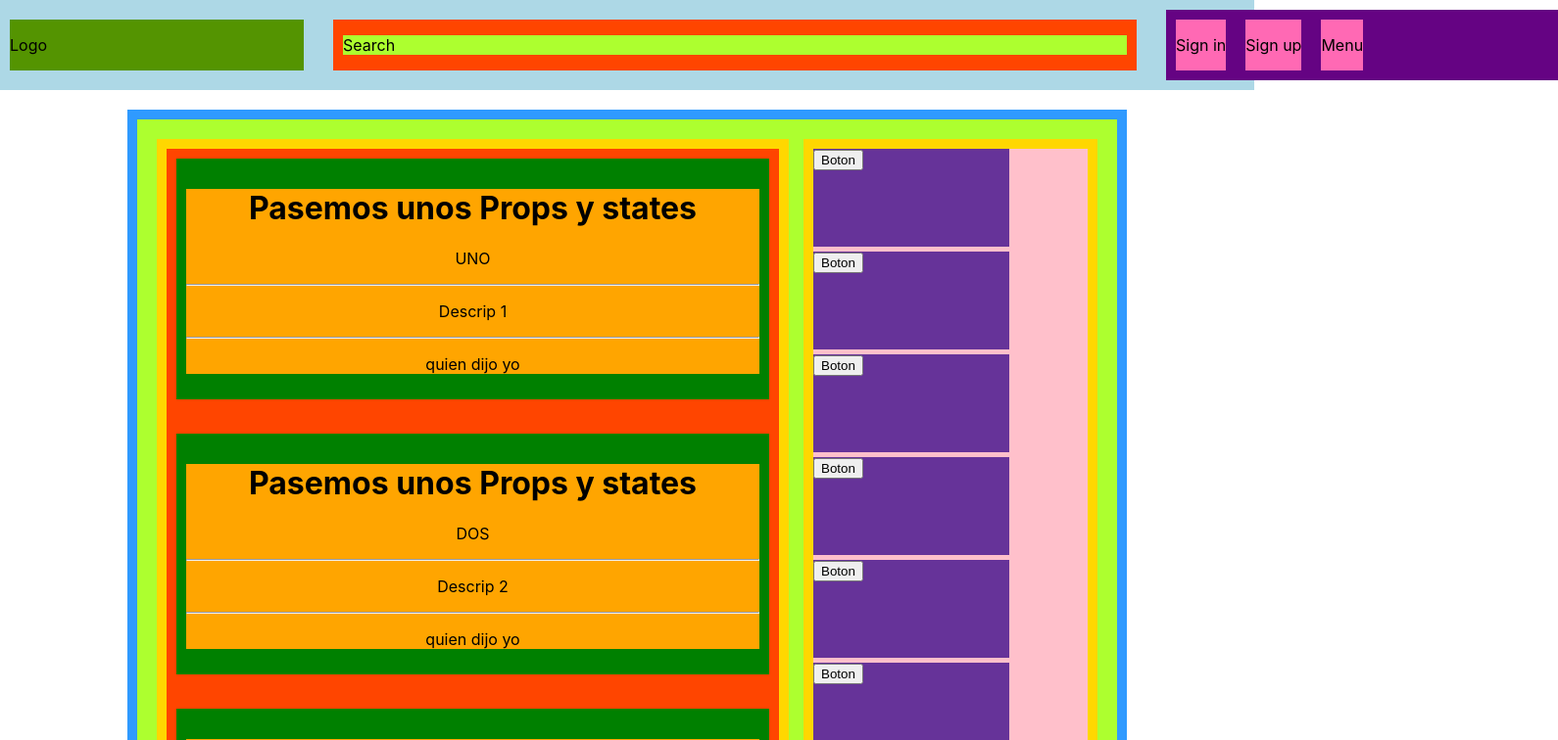
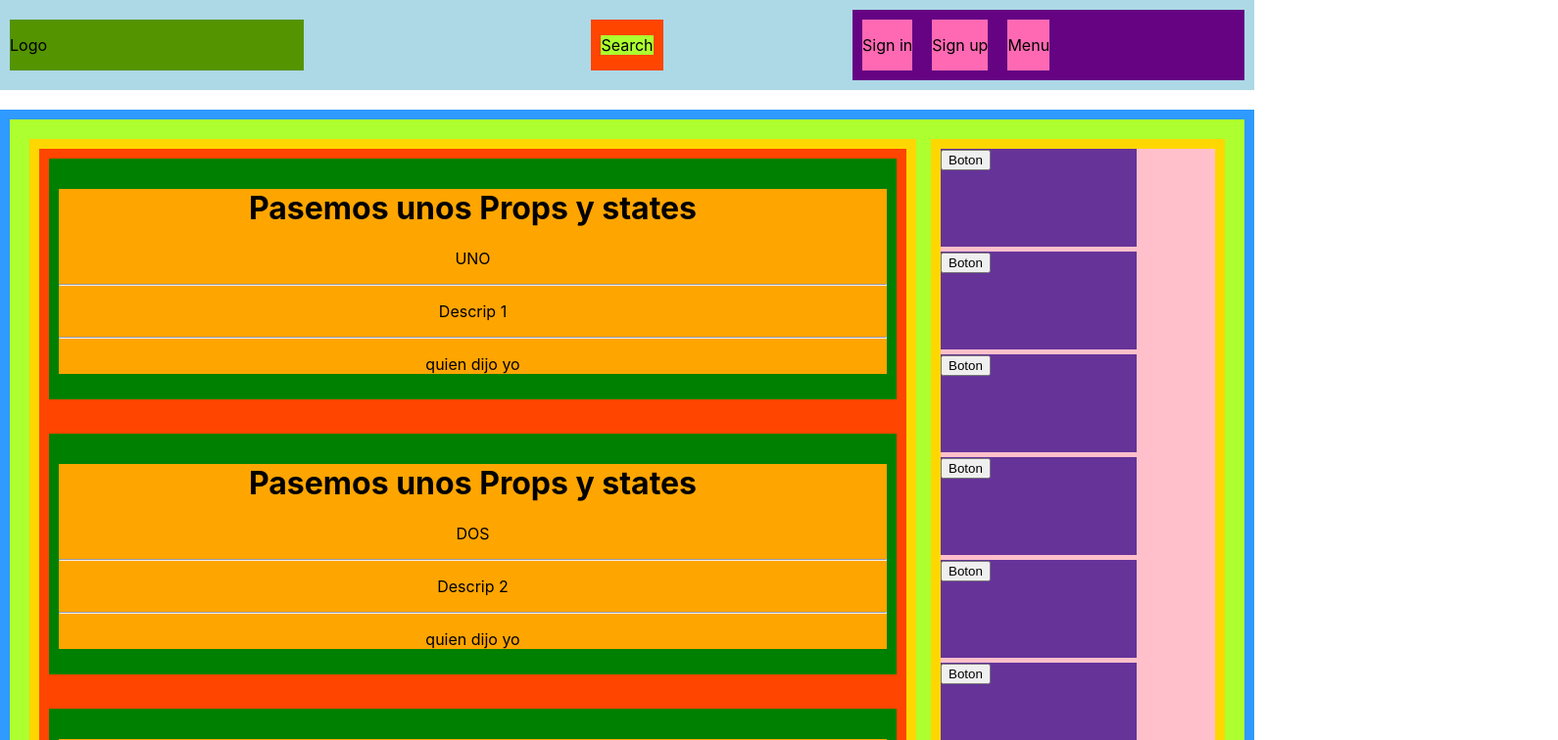
Before and after one commit to Danielprotr/propstating, a React (Create React App) app: page / in a window 1280 px wide. Shown: the top 756 px of the page at 98% size, 1590 px wide, since content can reach past the window. Built offline with nearby package versions, Linux system fonts and the light colour scheme.

Commit message:
widths deleted

```diff
--- a/public/index.html
+++ b/public/index.html
@@ -3,7 +3,11 @@
   <head>
     <meta charset="utf-8" />
     <link rel="icon" href="%PUBLIC_URL%/favicon.ico" />
-    <meta name="viewport" content="width=device-width, initial-scale=1" />
+    <meta name="viewport"
+          content="width=device-width,
+                    initial-scale=1,
+                    minimum-scale=1.0,
+                    maximum-scale=1.0" />
     <meta name="theme-color" content="#000000" />
     <meta
       name="description"
--- a/src/components/styles/Nav.css
+++ b/src/components/styles/Nav.css
@@ -43,7 +43,7 @@
 }
 
 .Search__bar{
-    width: 800px;
+    /* width: 800px; */
     background: greenyellow;
     margin: 10px;
 }
--- a/src/pages/styles/Pagina.css
+++ b/src/pages/styles/Pagina.css
@@ -6,13 +6,14 @@
 .Page__Nav{
     position: sticky;
     top: 0;
+    /* background: lightblue; */
 }
 
 .Page__layout-center{
     background: rgb(47, 154, 255);
     margin: auto;
     padding: 10px;
-    width: 1000px;
+    /* width: 1000px; */
 }
 
 
```
